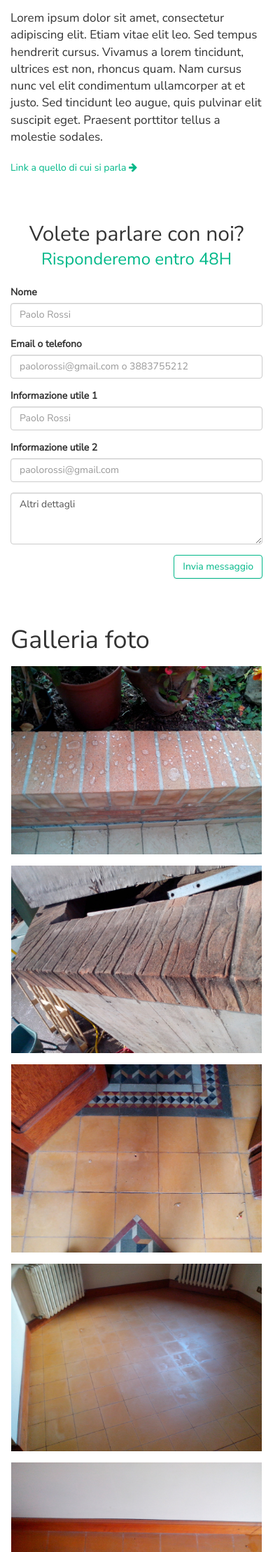
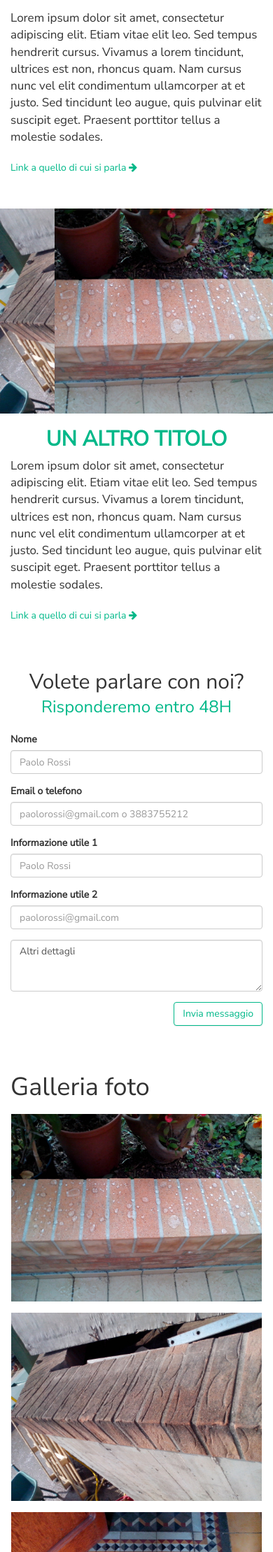
Before and after one commit to indifferentalex/puliandco, a Jekyll site: the page built from index.html, in a window 390 px wide. Shown: the part 4182-6400 px from the top of the page at 70% size. Built offline with Jekyll 4.4.1, drawn with Linux system fonts in a browser that asks for light colours; nearby versions of some CDN libraries.

Commit message:
Before and after prototype

```diff
--- a/_config.yml
+++ b/_config.yml
@@ -23,6 +23,7 @@ logo: ""
 
 # Build settings
 markdown: kramdown
+port: 5000
 gems:
   - jekyll-feed
   - jekyll-seo-tag
--- a/_includes/header.html
+++ b/_includes/header.html
@@ -31,7 +31,7 @@
         </li>
       </ul>
       <ul class="nav navbar-nav navbar-right">
-        <li><a class="contact-button" href="#contact-form">Contattaci</a></li>
+        <li><a class="contact-button" href="#contact-form">Contattateci</a></li>
       </ul>
     </div><!-- /.navbar-collapse -->
   </div><!-- /.container-fluid -->
--- a/assets/main.css
+++ b/assets/main.css
@@ -268,6 +268,46 @@ img.medium-frame {
 	}
 }
 
+.feature-highlight .photos .col-md-12.before-and-after {
+	/*position: relative;*/
+	padding: 0px;
+}
+
+.before-and-after img {
+	position: relative;
+	width: 100%;
+}
+
+.before-and-after .before-wrapper {
+	position: absolute;
+	overflow: hidden;
+
+	width: 20%;
+
+	top: 0px;
+	left: 0px;
+}
+
+.before-and-after .before-wrapper img.filler {
+	/*width: 400px;*/
+	width: 400px;
+	max-width: none;
+	position: relative;
+}
+
+.before-and-after .after-wrapper {
+	position: absolute;
+	/*width: 50%;*/
+	overflow: hidden;
+	top: 0px;
+	right: 0px;
+}
+
+.before-and-after .after-wrapper img {
+	position: absolute;
+	right: 0px;
+}
+
 .footer .row.links {
 	margin-top: 24px;
 	padding: 12px 0px;
--- a/index.html
+++ b/index.html
@@ -89,6 +89,44 @@ layout: default
 	</div><!--
 	--><div class="col-md-7 vcenter">
 		<h2><span class="clean-green">UN ALTRO TITOLO ANCORA</span></h2>
+		<p>Lorem ipsum dolor sit amet, consectetur adipiscing elit. Etiam vitae elit leo. Sed tempus hendrerit cursus. Vivamus a lorem tincidunt, ultrices est non, rhoncus quam. Nam cursus nunc vel elit condimentum ullamcorper at et justo. Sed tincidunt leo augue, quis pulvinar elit suscipit eget. Praesent porttitor tellus a molestie sodales.</p>
+		<a class="continuation-link" href="#">Link a quello di cui si parla <i class="fa fa-arrow-right" aria-hidden="true"></i></a>
+	</div>
+</div>
+</div>
+
+<script type="text/javascript">
+	jQuery(function() {
+		var beforeAfterWidth = $(".before-and-after").width();
+		$(".before-wrapper img").width($(".before-wrapper img").parent(".before-wrapper").parent(".before-and-after").width());
+
+		$(".before-and-after").mousemove(function(e) {
+		   var offset = $(this).offset();
+		   var relX = e.pageX - offset.left;
+		   var relY = e.pageY - offset.top;
+
+		   $(".before-wrapper").width(relX);
+		});
+	});
+</script>
+
+<div class="component">
+<div class="row feature-highlight right-aligned">
+	<div class="col-md-5 col-md-push-7 vcenter">
+		<div class="row photos">
+			<div class="col-md-12 before-and-after">
+				<img src="{{ site.baseurl }}/assets/images/foto_3.jpg"/>
+				<div class="before-wrapper">
+					<img class="filler" src="{{ site.baseurl }}/assets/images/foto_4.jpg"/>
+				</div>
+				<div class="after-wrapper">
+					<img src="{{ site.baseurl }}/assets/images/foto_5.jpg"/>
+				</div>
+			</div>
+		</div>
+	</div><!--
+	--><div class="col-md-7 col-md-pull-5 vcenter">
+		<h2><span class="clean-green">UN ALTRO TITOLO</span></h2>
 		<p>Lorem ipsum dolor sit amet, consectetur adipiscing elit. Etiam vitae elit leo. Sed tempus hendrerit cursus. Vivamus a lorem tincidunt, ultrices est non, rhoncus quam. Nam cursus nunc vel elit condimentum ullamcorper at et justo. Sed tincidunt leo augue, quis pulvinar elit suscipit eget. Praesent porttitor tellus a molestie sodales.</p>
 		<a class="continuation-link" href="#">Link a quello di cui si parla <i class="fa fa-arrow-right" aria-hidden="true"></i></a>
 	</div>
```
Also changed, not shown: 1 other file.
